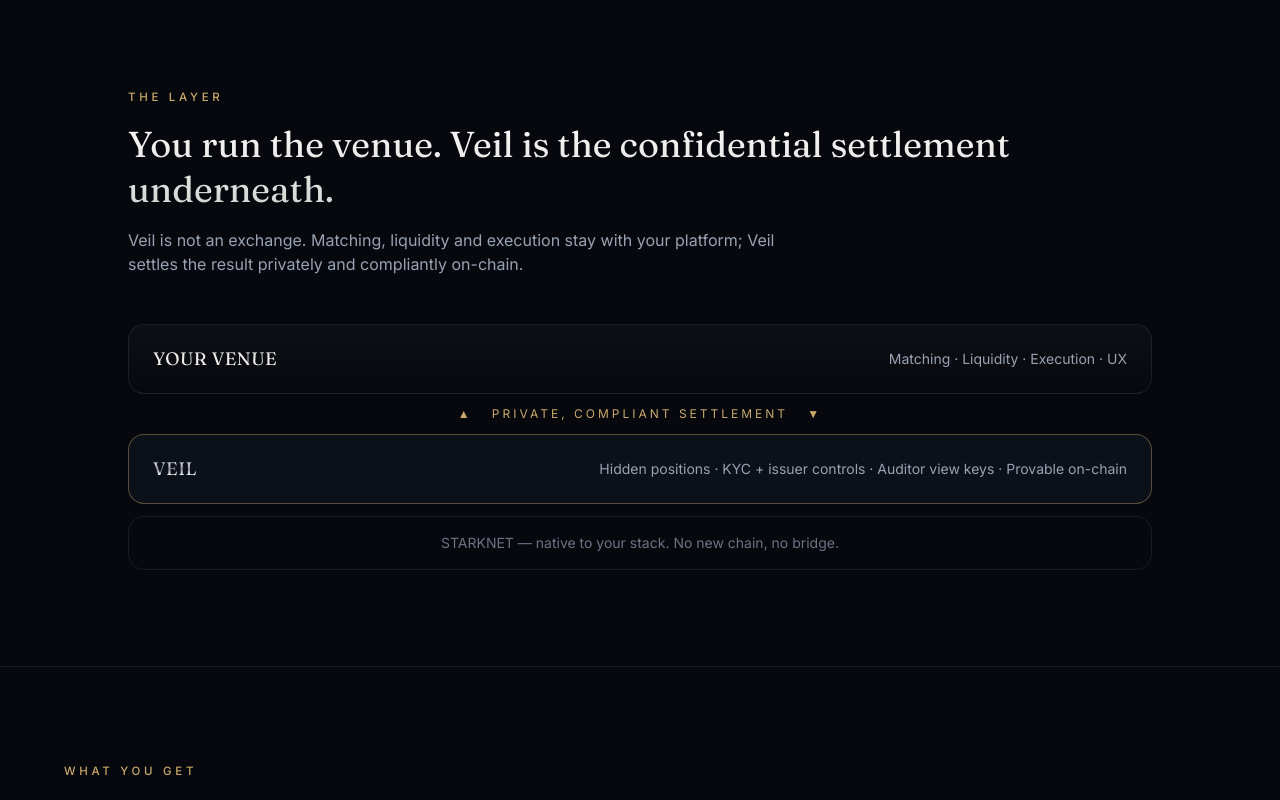
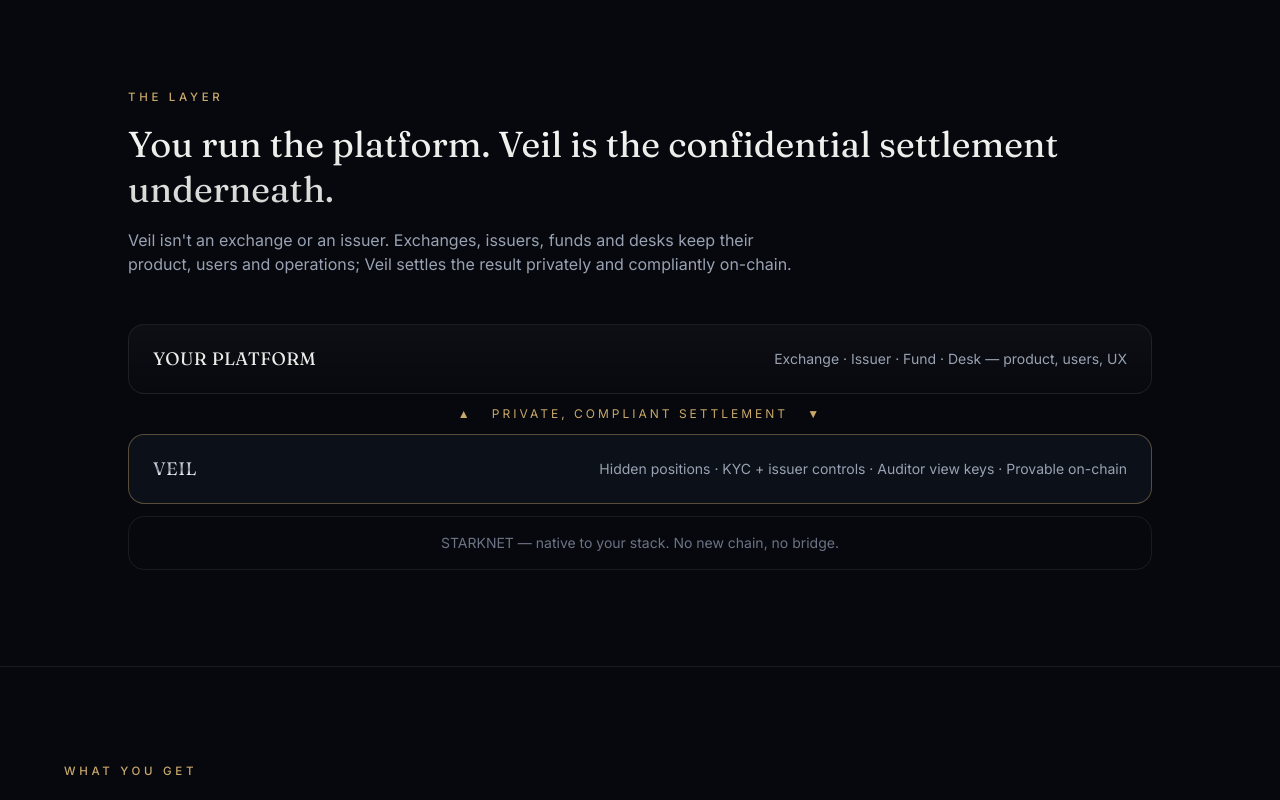
Before and after one commit to esdras-sena/veil_landing, a Next.js app: page / in a window 1280 px wide. Shown: the part 1460-2260 px from the top of the page. Built offline with nearby package versions, Linux system fonts and the light colour scheme.

Commit message:
Make How-it-works + stack venue-agnostic (not exchange-only)
Veil serves exchanges, issuers, funds and desks — generalize the
'Trade' step to 'Transact', and 'YOUR VENUE / matching' to 'YOUR
PLATFORM' across venue types.

```diff
--- a/app/page.tsx
+++ b/app/page.tsx
@@ -47,8 +47,8 @@
 
 const steps = [
   { n: "01", title: "Deposit", body: "A tokenized RWA enters the pool and becomes an encrypted holding." },
-  { n: "02", title: "Trade", body: "Your venue matches orders off-chain — the book and identities never touch the chain." },
-  { n: "03", title: "Settle", body: "Veil settles privately on-chain via atomic DvP; balances and counterparties stay hidden." },
+  { n: "02", title: "Transact", body: "Hold, transfer or trade through your platform — exchange, issuer, fund or desk. Any order flow or matching stays off-chain." },
+  { n: "03", title: "Settle", body: "Veil settles privately on-chain — atomic DvP for trades, confidential transfers otherwise. Balances and counterparties stay hidden." },
   { n: "04", title: "Disclose", body: "Issuers keep freeze & recovery; auditors get view-key access only when the law requires." },
 ];
 
@@ -180,18 +180,18 @@
         <div className="mx-auto max-w-5xl">
           <p className="kicker mb-4">The layer</p>
           <h2 className="font-serif text-3xl leading-tight text-gradient md:text-4xl">
-            You run the venue. Veil is the confidential settlement underneath.
+            You run the platform. Veil is the confidential settlement underneath.
           </h2>
           <p className="mt-4 max-w-2xl text-[var(--color-muted)]">
-            Veil is not an exchange. Matching, liquidity and execution stay with your platform; Veil settles
-            the result privately and compliantly on-chain.
+            Veil isn&apos;t an exchange or an issuer. Exchanges, issuers, funds and desks keep their product,
+            users and operations; Veil settles the result privately and compliantly on-chain.
           </p>
 
           <div className="mt-12 space-y-3">
             <div className="panel rounded-2xl px-6 py-5">
               <div className="flex flex-wrap items-center justify-between gap-3">
-                <span className="font-serif text-lg tracking-wide text-[var(--color-ink)]">YOUR VENUE</span>
-                <span className="text-sm text-[var(--color-muted)]">Matching · Liquidity · Execution · UX</span>
+                <span className="font-serif text-lg tracking-wide text-[var(--color-ink)]">YOUR PLATFORM</span>
+                <span className="text-sm text-[var(--color-muted)]">Exchange · Issuer · Fund · Desk — product, users, UX</span>
               </div>
             </div>
             <div className="text-center text-xs tracking-[0.25em] text-[var(--color-gold)]">
```
